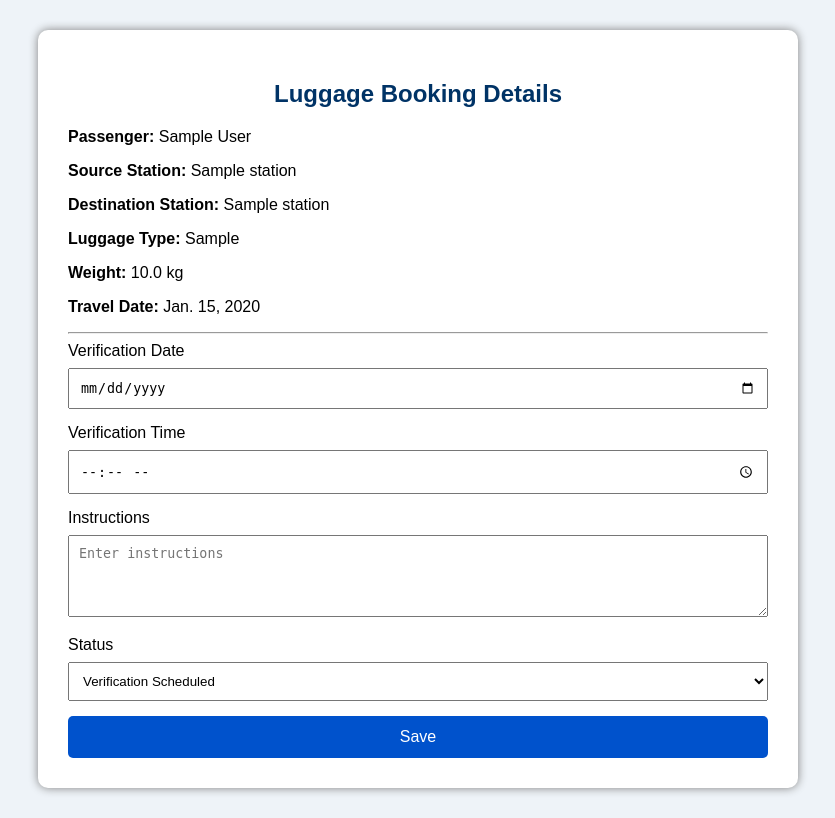
After one commit to devanandadevus2004-alt/Smart-Railway-Assistance-System, a Django app: page /booking/1/ in a window 1280 px wide. The commit adds this page. Shown: the whole page, without its empty margins (222-1057 px from the left). Run offline with Django 4.2, Linux system fonts and the light colour scheme; tables that the repository leaves empty hold one stand-in row (values such as "Sample post").

Commit message:
Implemented officer workflow for luggage verification scheduling

```diff
--- a/home/urls.py
+++ b/home/urls.py
@@ -11,4 +11,6 @@ urlpatterns = [
     path("my-bookings/",views.my_bookings,name="my_bookings"),
     path("officer-login/", views.officer_login, name="officer_login"),
     path("officer-dashboard/", views.officer_dashboard, name="officer_dashboard"),
+    path("booking/<int:booking_id>/", views.booking_details, name="booking_details"),
+    path("booking/update/<int:booking_id>/", views.update_booking, name="update_booking"),
 ]
--- a/home/views.py
+++ b/home/views.py
@@ -4,6 +4,7 @@ from .models import Passenger
 from .models import Passenger, LuggageBooking
 from .models import Passenger, LuggageBooking, Station
 from .models import Officer
+from django.shortcuts import get_object_or_404, redirect
 
 
 def home(request):
@@ -219,3 +220,25 @@ def officer_dashboard(request):
         "officer": officer,
         "bookings": bookings,
     })
+
+
+
+def booking_details(request, booking_id):
+    booking = LuggageBooking.objects.get(id=booking_id)
+
+    return render(request, "home/booking_details.html", {
+        "booking": booking
+    })
+
+
+
+def update_booking(request, booking_id):
+    booking = get_object_or_404(LuggageBooking, id=booking_id)
+
+    if request.method == "POST":
+        booking.verification_date = request.POST["verification_date"]
+        booking.verification_time = request.POST["verification_time"]
+        booking.status = request.POST["status"]
+        booking.save()
+
+    return redirect("officer_dashboard")
--- /dev/null
+++ b/templates/home/booking_details.html
@@ -0,0 +1,122 @@
+<!DOCTYPE html>
+<html>
+<head>
+    <title>Booking Details</title>
+
+    <style>
+        body{
+            font-family:Arial;
+            background:#eef3f8;
+            margin:30px;
+        }
+
+        .container{
+            width:700px;
+            margin:auto;
+            background:white;
+            padding:30px;
+            border-radius:10px;
+            box-shadow:0 0 10px gray;
+        }
+
+        h2{
+            color:#003366;
+            text-align:center;
+        }
+
+        p{
+            font-size:16px;
+        }
+
+        input, textarea, select{
+            width:100%;
+            padding:10px;
+            margin-top:8px;
+            margin-bottom:15px;
+            box-sizing:border-box;
+        }
+
+        button{
+            width:100%;
+            padding:12px;
+            background:#0052cc;
+            color:white;
+            border:none;
+            border-radius:5px;
+            cursor:pointer;
+            font-size:16px;
+        }
+
+    </style>
+
+</head>
+
+<body>
+
+<div class="container">
+
+<h2>Luggage Booking Details</h2>
+
+<p><b>Passenger:</b> {{ booking.passenger.full_name }}</p>
+
+<p><b>Source Station:</b> {{ booking.source_station.station_name }}</p>
+
+<p><b>Destination Station:</b> {{ booking.destination_station.station_name }}</p>
+
+<p><b>Luggage Type:</b> {{ booking.luggage_type }}</p>
+
+<p><b>Weight:</b> {{ booking.weight }} kg</p>
+
+<p><b>Travel Date:</b> {{ booking.travel_date }}</p>
+
+<hr>
+
+<form method="POST" action="/booking/update/{{ booking.id }}/">
+
+{% csrf_token %}
+
+<label>Verification Date</label>
+
+<input type="date"
+       name="verification_date"
+       required>
+
+<label>Verification Time</label>
+
+<input type="time"
+       name="verification_time"
+       required>
+
+<label>Instructions</label>
+
+<textarea
+name="instructions"
+rows="4"
+placeholder="Enter instructions"></textarea>
+
+<label>Status</label>
+
+<select name="status">
+
+<option value="Verification Scheduled">
+Verification Scheduled
+</option>
+
+<option value="Rejected">
+Rejected
+</option>
+
+</select>
+
+<button type="submit">
+
+Save
+
+</button>
+
+</form>
+
+</div>
+
+</body>
+</html>
```
Also changed, not shown: templates/home/officer_dashboard.html (+8 -10 lines).
